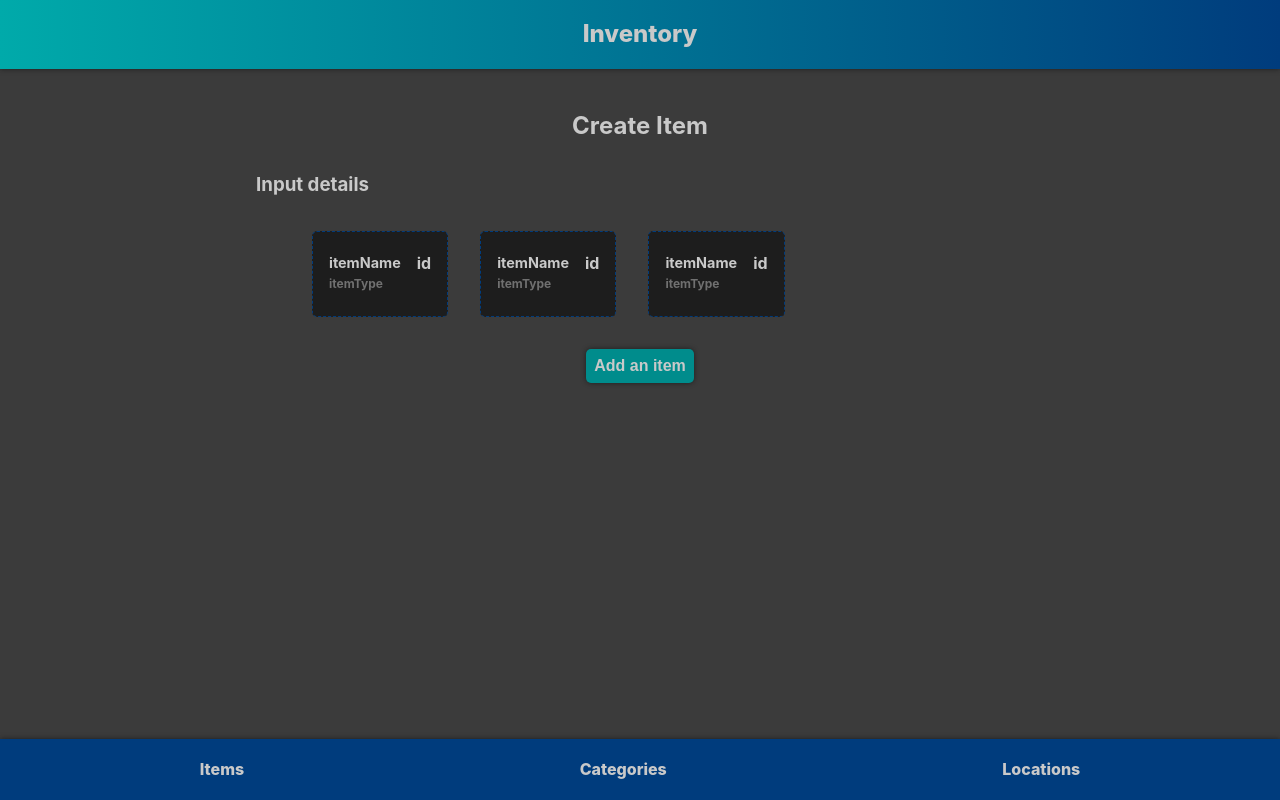
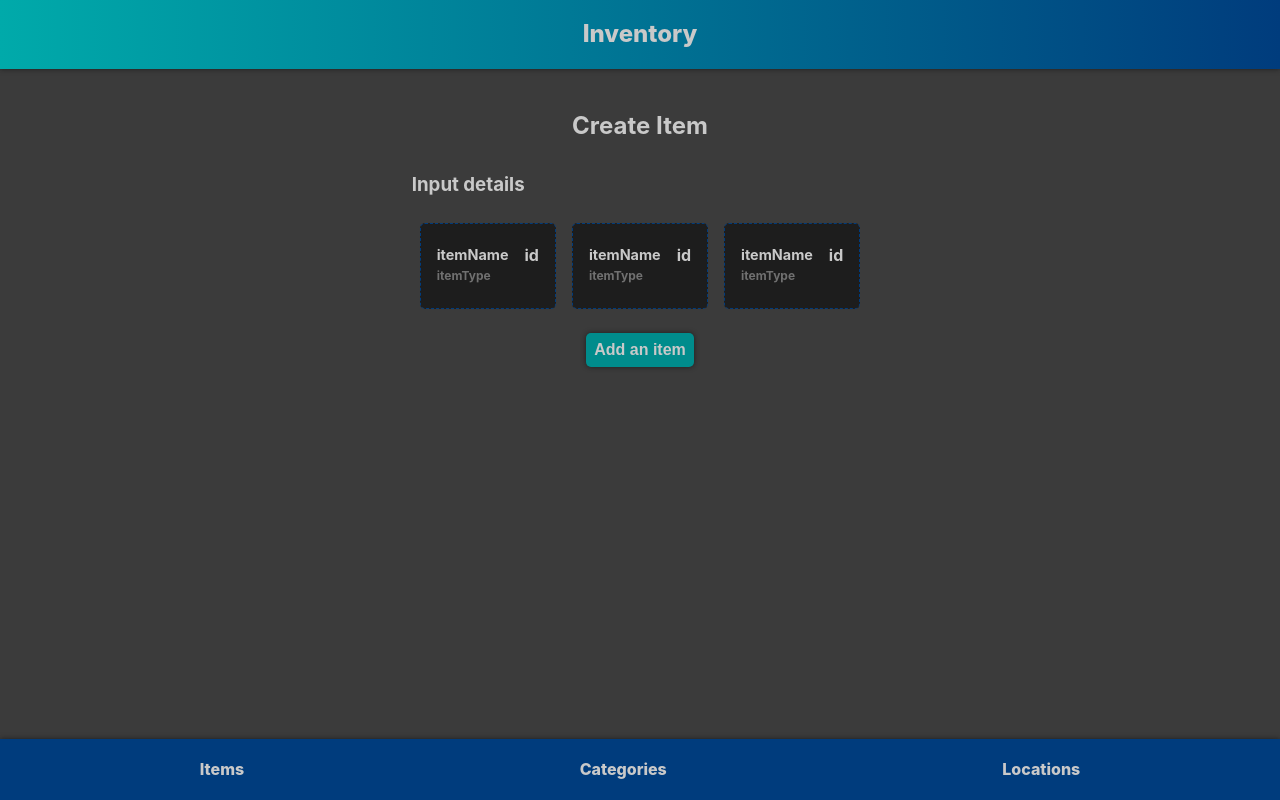
Before and after one commit to whoadood/inventory, a Next.js app: page /create/Item in a window 1280 px wide. Built offline with nearby package versions, Linux system fonts and the light colour scheme.

Commit message:
detail select section

```diff
--- a/styles/DetailsInput.module.css
+++ b/styles/DetailsInput.module.css
@@ -1,9 +1,9 @@
 .detailContainer {
-  width: calc(100vmin - 2rem);
-  max-width: 1200px;
+  max-width: 500px;
 }
 
 .detailSelect {
+  padding: 0;
   display: flex;
   flex-wrap: wrap;
 }
--- a/styles/ItemDetailsCheckBox.module.css
+++ b/styles/ItemDetailsCheckBox.module.css
@@ -3,8 +3,8 @@
   border-radius: 5px;
   padding: 0 1rem;
   background: rgba(15, 15, 15, 0.65);
-  margin: 1rem;
   cursor: pointer;
+  margin: 0.5rem;
 }
 .details {
   display: flex;
```
